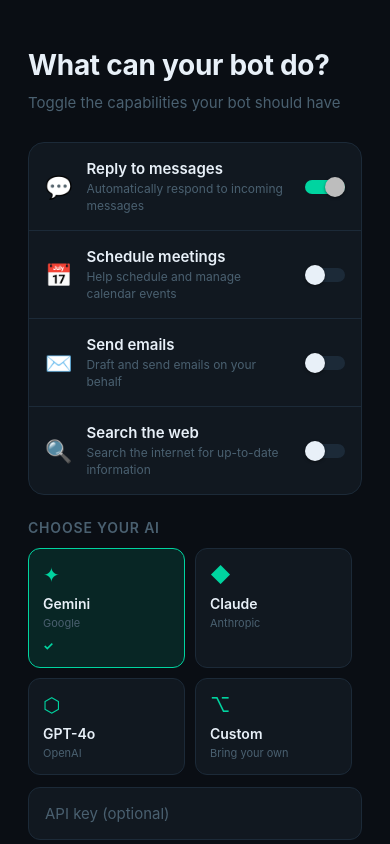
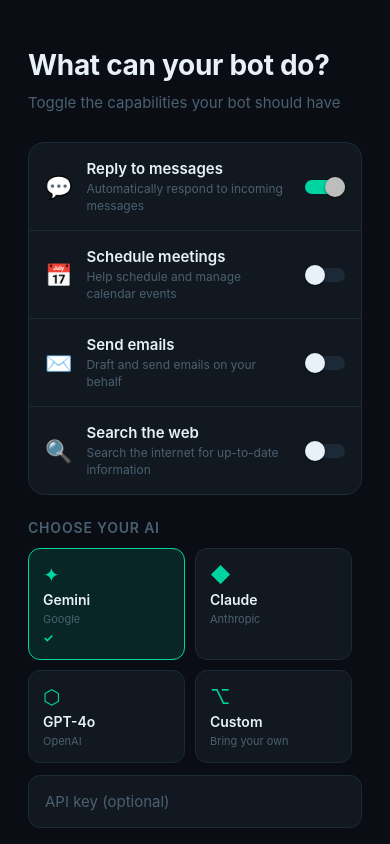
Before and after one commit to johntharian/Alter, a React Native app: screen /BotCapabilities in a window 390 px wide. Built offline with nearby package versions, Linux system fonts and the light colour scheme; no server answers.

Commit message:
fix(mobile): remove redundant margin on provider icon/check, gap handles spacing

```diff
--- a/src/screens/onboarding/BotCapabilitiesScreen.tsx
+++ b/src/screens/onboarding/BotCapabilitiesScreen.tsx
@@ -385,7 +385,6 @@ const styles = StyleSheet.create({
   providerIcon: {
     fontSize: 20,
     color: Colors.accent,
-    marginBottom: 4,
   },
   providerLabel: {
     fontSize: 14,
@@ -400,7 +399,6 @@ const styles = StyleSheet.create({
     fontSize: 12,
     fontWeight: '700',
     color: Colors.accent,
-    marginTop: 4,
   },
   // Dedicated single-line input style for LLM section inputs.
   // Does NOT inherit lineHeight or minHeight:120 from instructionsInput,
```
